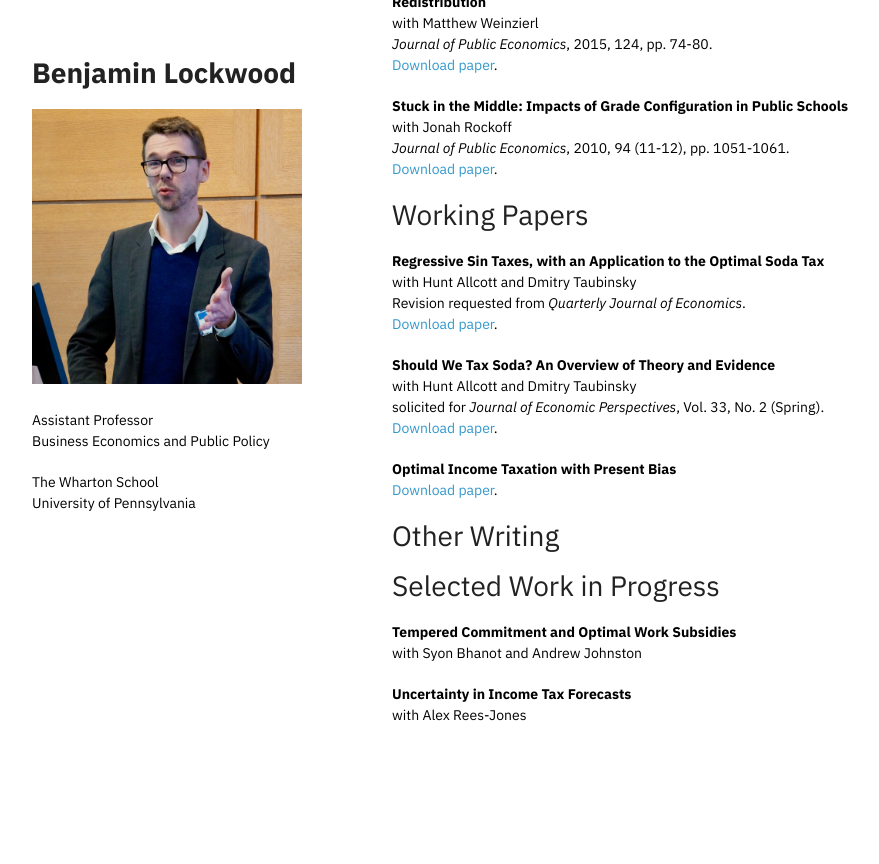
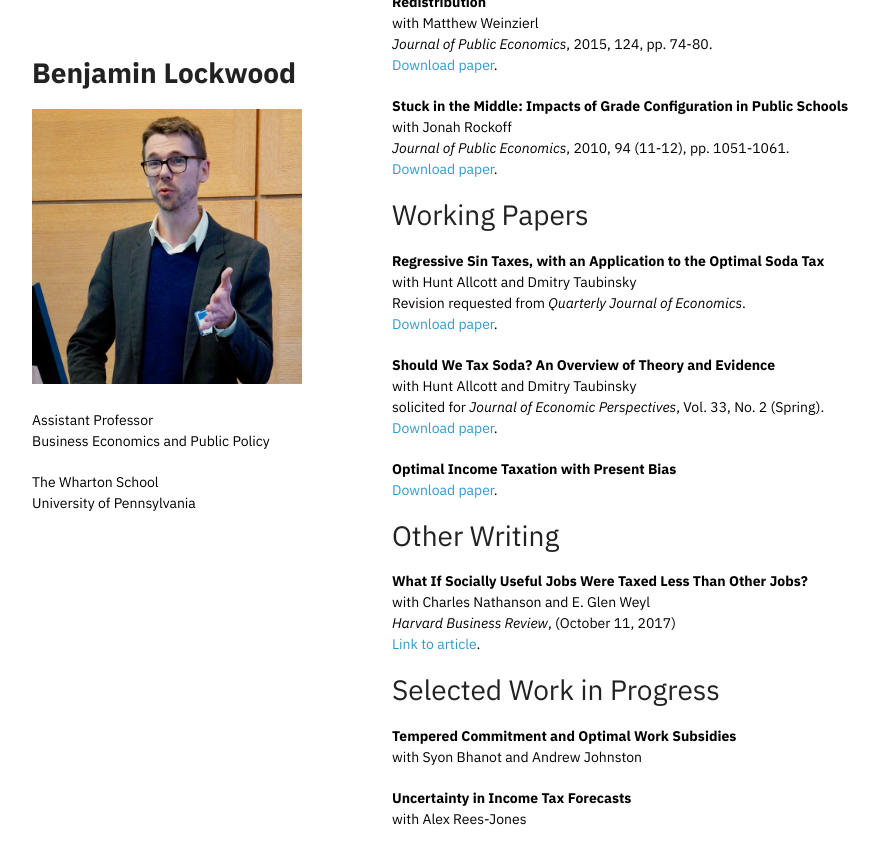
Before and after one commit to sxfinance/sxia.github.io, a Jekyll site: the page research.html, which Jekyll copies as it is, in a window 1280 px wide and 900 px high, scrolled down 530 px. Shown: the top 864 px of the window, without its empty margins (178-1057 px from the left). Built offline with Jekyll 4.4.1, drawn with Linux system fonts in a browser that asks for light colours; before the commit the page ends 1326 px from its top, so only the background shows below that.

Commit message:
Added HBR article

```diff
--- a/research.html
+++ b/research.html
@@ -88,7 +88,10 @@
 
       <h1>Other Writing</h1>
 
-
+		<p><b>What If Socially Useful Jobs Were Taxed Less Than Other Jobs?</b><br>
+		with Charles Nathanson and E. Glen Weyl<br>
+		<i>Harvard Business Review</i>, (October 11, 2017)<br>
+		<a href="https://hbr.org/2017/10/what-if-socially-useful-jobs-were-taxed-less-than-other-jobs">Link to article</a>.</p>
 
       <h1>Selected Work in Progress</h1>
 
```
